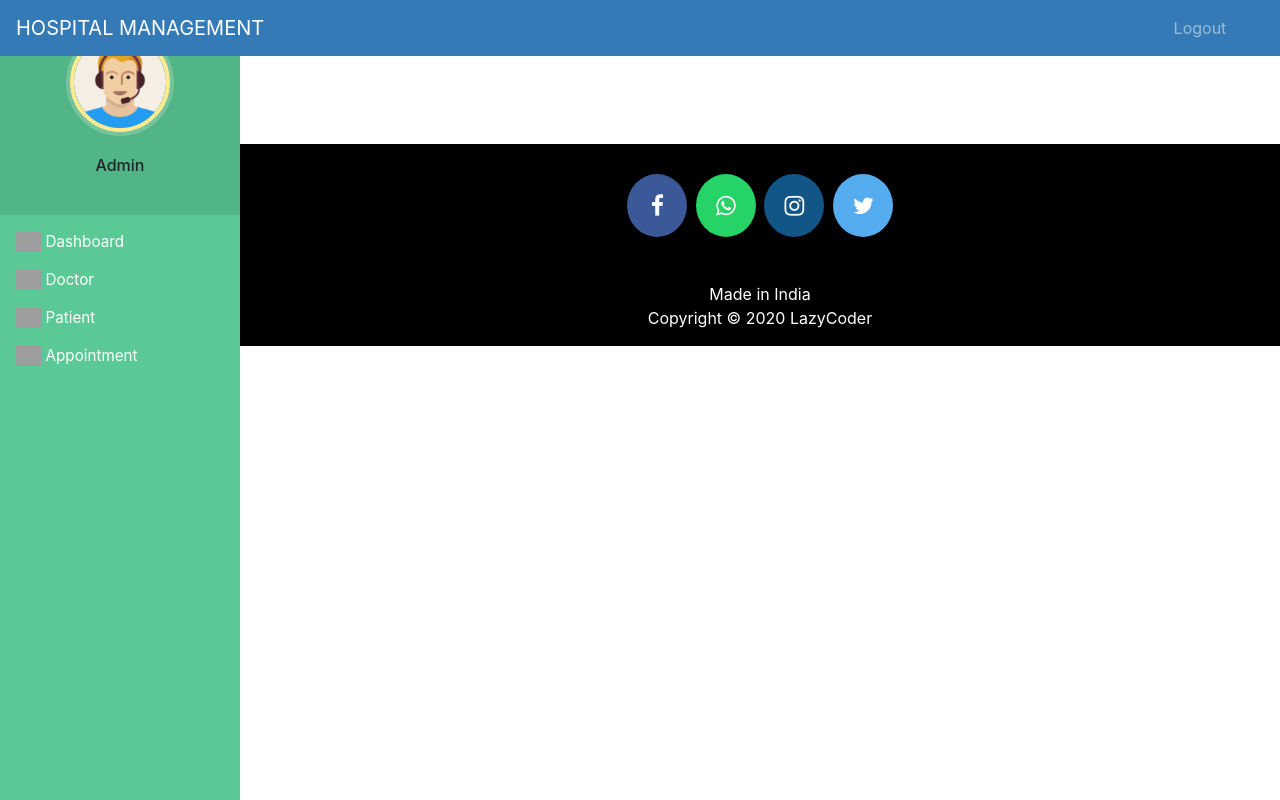
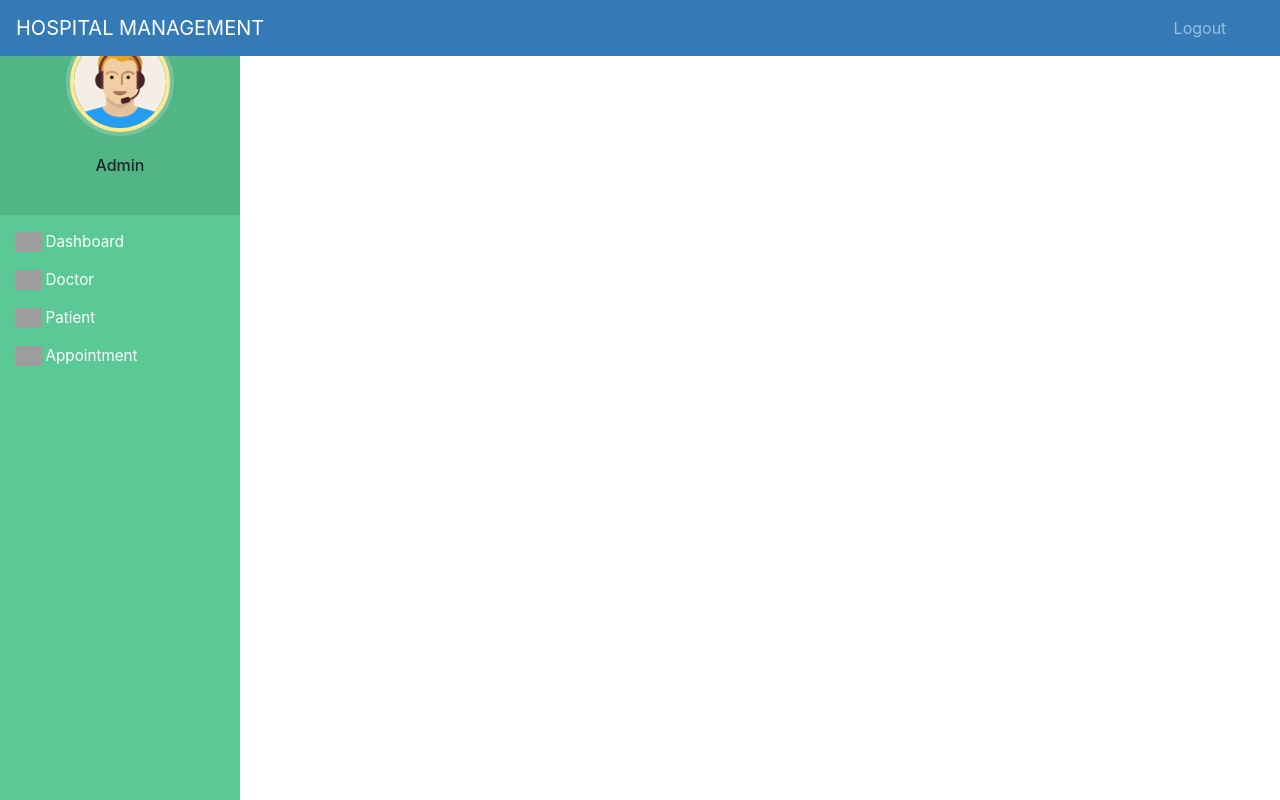
Before and after one commit to HashvantVijay/HospitalManagement, a Django app: template templates/hospital/admin_base.html in a window 1280 px wide. Run offline with Django 3.2, Linux system fonts and the light colour scheme; the template is opened without the code that fills it, so the values that code supplies are empty; some libraries are stand-ins or nearby versions; grey boxes are pictures that could not be loaded.

Commit message:
remove footer

```diff
--- a/templates/hospital/admin_base.html
+++ b/templates/hospital/admin_base.html
@@ -324,26 +324,7 @@
     <!-- content end-->
 
     <br><br><br><br>
-    <footer>
-      <p>
-        <a id="ftr" href="https://facebook.com/sumit.luv/" class="fa fa-facebook"></a>
-        <a id="ftr" href="https://api.whatsapp.com/send?phone=919572181024&text=Hello%20Sumit.%0d%0aHow%20are%20you%20%3f%0d%0aI%20came%20from%20your%20website.&source=&data=#" class="fa fa-whatsapp"></a>
-        <a id="ftr" href="https://instagram.com/sumit.luv" class="fa fa-instagram"></a>
-        <a id="ftr" href="https://twitter.com/sumitkumar1503" class="fa fa-twitter"></a>
-      </p>
 
-      <br>
-      <div class="container">
-        <div class="row">
-          <div class="col-md-12 col-sm-12">
-            <div style="color:#ffffff;" class="wow fadeInUp footer-copyright">
-              <p>Made in India <br>
-                Copyright &copy; 2020 LazyCoder </p>
-            </div>
-          </div>
-        </div>
-      </div>
-    </footer>
 
   </main>
   <!--
```
Also changed, not shown: templates/hospital/doctor_base.html (+1 -19 lines), templates/hospital/patient_base.html (+1 -19 lines).
